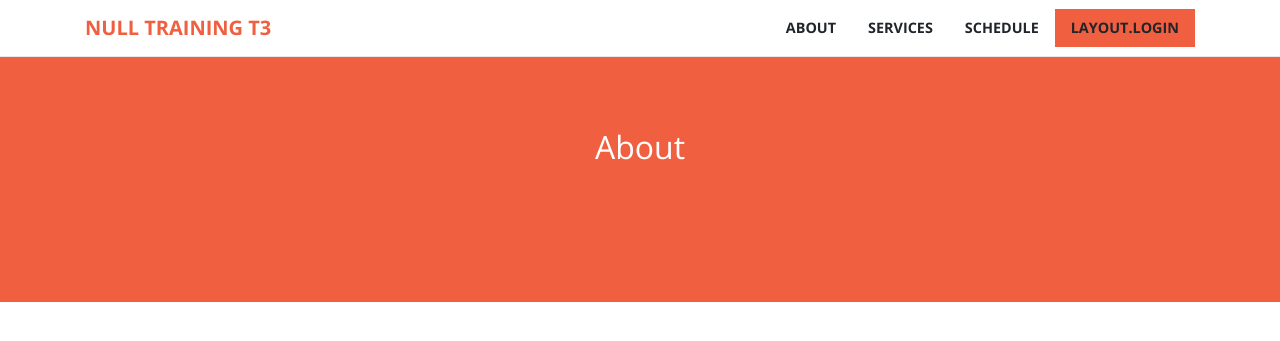
After one commit to NullTraining/project-team3, a Symfony app: template templates/homepage/about.html.twig in a window 1280 px wide. The commit adds this page. Shown: the top 341 px of the page. Run offline with Twig, Linux system fonts and the light colour scheme; the template is opened without the code that fills it, so the values that code supplies are empty; some libraries are stand-ins or nearby versions.

Commit message:
added about page
Closes: #128

```diff
--- /dev/null
+++ b/templates/homepage/about.html.twig
@@ -0,0 +1,16 @@
+{% extends 'base.html.twig' %}
+
+{% set bodyClass = 'apply__page' %}
+
+{% block body %}
+    <section class="bg-primary" id="">
+        <div class="container">
+            <div class="row">
+                <div class="col-lg-8 mx-auto text-center">
+                    <h2 class="section-heading text-white">About</h2>
+                </div>
+            </div>
+        </div>
+    </section>
+
+{% endblock %}
--- a/templates/partials/navigation.html.twig
+++ b/templates/partials/navigation.html.twig
@@ -13,7 +13,7 @@
         <div class="collapse navbar-collapse" id="navbarResponsive">
             <ul class="navbar-nav ml-auto">
                 <li class="nav-item">
-                    <a class="nav-link" href="#about">About</a>
+                    <a class="nav-link" href="{{ path('about') }}">About</a>
                 </li>
                 <li class="nav-item">
                     <a class="nav-link" href="#services">Services</a>
```
Also changed, not shown: src/Controller/AboutController.php (added, +33 -0 lines).
